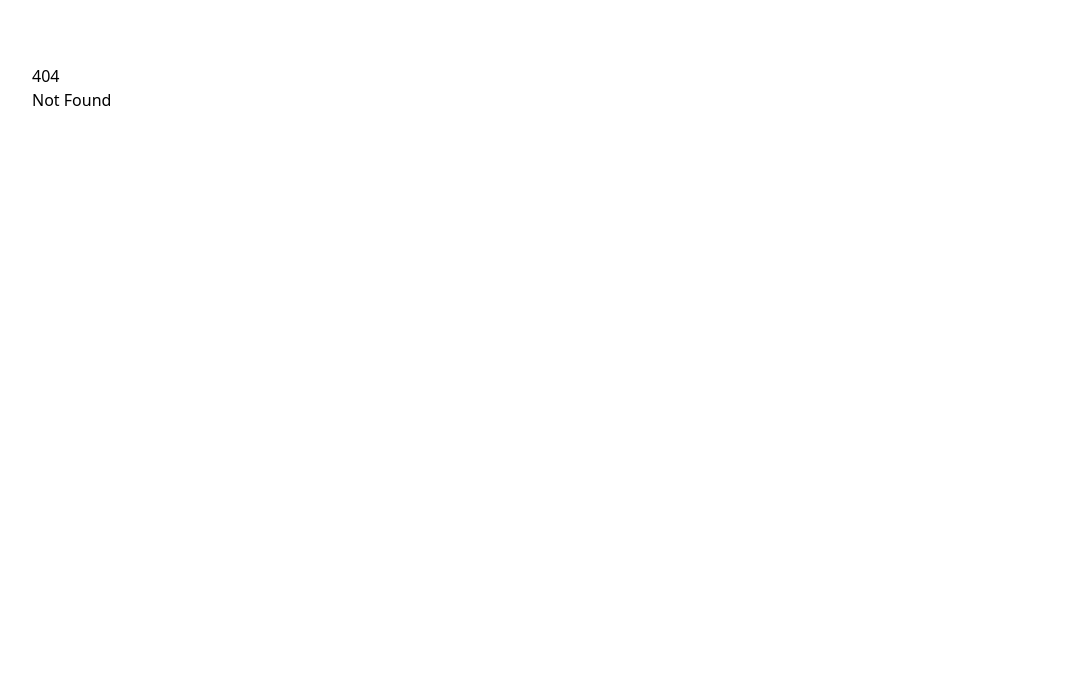
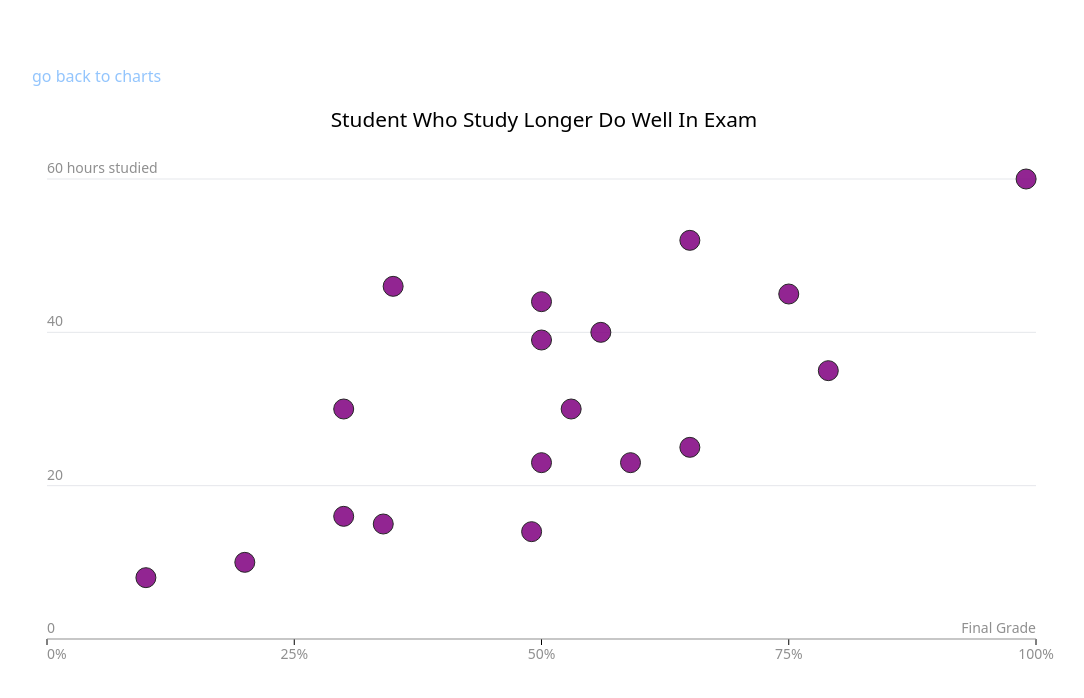
Before and after one commit to simanga-dev/learn-d3-svelte, a SvelteKit app: page /scatterplot-chart in a window 1280 px wide. Before the commit this address had no page. Shown: the top 698 px of the page, without its empty margins (96-1180 px from the left). Built offline with nearby package versions, Linux system fonts and the light colour scheme.

Commit message:
feat(scatterplot-chart): added scatterplot-chart

```diff
--- a/src/routes/+page.svelte
+++ b/src/routes/+page.svelte
@@ -1,9 +1,12 @@
 <h1 class="text-4xl pb-8">List of Chart, built with D3.js</h1>
 <ul class="text-blue-900 list-disc">
 	<li>
+		<a href="/scatterplot-chart">scatterplot-chart</a>
+	</li>
+	<li>
 		<a href="/beeswarm-chart"> beeswarm-chart</a>
 	</li>
-    <li>
+	<li>
 		<a href="/globe-viz">globe visualization</a>
-    </li>
+	</li>
 </ul>
--- /dev/null
+++ b/src/routes/scatterplot-chart/+page.svelte
@@ -0,0 +1,88 @@
+<script lang="ts">
+	import { data } from './data';
+	import { scaleLinear } from 'd3-scale';
+	import AxisX from './AxisX.svelte';
+	import AxisY from './AxisY.svelte';
+	import Tooltip from './Tooltip.svelte';
+
+	const margin = {
+		top: 20,
+		right: 20,
+		bottom: 20,
+		left: 15
+	};
+
+	let width = 400;
+	let height = 500;
+	$: innerWidth = width - margin.left - margin.right;
+	let innerHeight = height - margin.top - margin.bottom;
+	$: xScale = scaleLinear().domain([0, 100]).range([0, innerWidth]);
+	let yScale = scaleLinear().domain([0, 60]).range([innerHeight, 0]);
+
+	let hoveredData: typeof data[0]| null;
+	let radius = 10;
+</script>
+
+<a class="text-blue-300" href="/">go back to charts</a>
+
+<section>
+	<h1 class="text-center py-4 mb-2">student who study longer do well in exam</h1>
+	<div class="chart-container" bind:clientWidth={width}>
+		<svg
+			{width}
+			{height}
+			on:mouseleave={() => {
+				hoveredData = null;
+			}}
+		>
+			<g transform="translate({margin.left}, {margin.top})">
+				<AxisX {xScale} width={innerWidth} height={innerHeight} />
+				<AxisY {yScale} width={innerWidth} />
+				{#each data.sort((a, b) => a.grade - b.grade) as d}
+					<circle
+						role="button"
+						cx={xScale(d.grade)}
+						cy={yScale(d.hours)}
+						r={hoveredData == d ? radius * 2 : radius}
+						opacity={hoveredData ? (hoveredData == d ? 1 : 0.45) : 0.85}
+						fill="purple"
+						stroke="black"
+						stroke-width="1"
+						on:mouseover={() => {
+							hoveredData = d;
+						}}
+						on:focus={() => {
+							hoveredData = d;
+						}}
+						tabindex="0"
+					/>
+				{/each}
+			</g>
+		</svg>
+
+		{#if hoveredData}
+			<Tooltip {xScale} {yScale} width={innerWidth} data={hoveredData} />
+		{/if}
+	</div>
+
+	<style>
+		:global(.tick text, .axis-title) {
+			fill: #8f8f8f;
+			font-weight: 400;
+			font-size: 14px;
+		}
+
+		.chart-container {
+			position: relative;
+		}
+		circle {
+			transition: r 300ms ease, opacity 500ms ease;
+			cursor: pointer;
+		}
+		h1 {
+			font-size: 1.3rem;
+			text-transform: capitalize;
+			margin-bottom: 0.8rem;
+		}
+	</style>
+</section>
--- /dev/null
+++ b/src/routes/scatterplot-chart/AxisX.svelte
@@ -0,0 +1,27 @@
+<script lang="ts">
+	import type { ScaleLinear } from "d3-scale";
+
+
+    let xTicks = [0, 25, 50, 75, 100];
+    export let xScale: ScaleLinear<number, number, never>;
+    export let height: number;
+    export let width: number;
+</script>
+
+<g transform="translate(0, {height})">
+    {#each xTicks as tick, index}
+        <g class="tick" transform="translate({xScale(tick)}, 0)">
+            <line x1="0" x2="0" y1="0" y2="6" stroke="black" />
+            <text
+                x="0"
+                y="6"
+                dy="10"
+                dominant-baseline="middle"
+                text-anchor={index == 0 ? "start" : "middle"}>{tick}%</text
+            >
+        </g>
+    {/each}
+    <text x={width} class="axis-title" dy="-6" dominant-baseline="start" text-anchor="end" y="0">
+        Final Grade</text
+    >
+</g>
--- /dev/null
+++ b/src/routes/scatterplot-chart/AxisY.svelte
@@ -0,0 +1,16 @@
+<script lang="ts">
+	import type { ScaleLinear } from "d3-scale";
+
+
+	export let yScale: ScaleLinear<number, number, never>;
+	export let width: number;
+	let yTicks = yScale.ticks(4);
+</script>
+
+{#each yTicks as tick, index}
+	<g class="tick" transform="translate(0,{yScale(tick)})">
+		<line x1="0" y1="0" x2={width} y2="0" stroke={index == 0 ? '#8f8f8f' : '#e5e7eb'} />
+
+		<text x="0" y="-6">{tick}{index === yTicks.length - 1 ? ' hours studied' : ''}</text>
+	</g>
+{/each}
--- /dev/null
+++ b/src/routes/scatterplot-chart/Tooltip.svelte
@@ -0,0 +1,67 @@
+<script lang="ts">
+	import type { ScaleLinear } from 'd3-scale';
+
+	export let xScale: ScaleLinear<number, number, never>;
+	export let yScale: ScaleLinear<number, number, never>;
+	export let width: number;
+	import { fly } from 'svelte/transition';
+	export let data: { name: string; hours: number; grade: number }
+
+	$: x = xScale(data.grade);
+	$: y = yScale(data.hours);
+
+	let tooltipWidth: number;
+
+	const xNudge = 30;
+	const yNudge = 30;
+
+	$: xPosition = x + tooltipWidth > width ? x - tooltipWidth - xNudge : x + xNudge;
+	$: yPosition = y + yNudge;
+</script>
+
+<div
+	in:fly={{ y: -20 }}
+	out:fly={{ y: 20 }}
+	class="tooltip"
+	style="left: {xPosition}px; top: {yPosition}px"
+	bind:clientWidth={tooltipWidth}
+>
+	<h1>{data.name} <span>{data.grade}%</span></h1>
+	<h2>{data.hours} hours studied</h2>
+</div>
+
+<style>
+	.tooltip {
+		position: absolute;
+		padding: 8px 6px;
+		background: white;
+		box-shadow: rgba(0, 0, 0, 0.15) 2px 3px 8px;
+		border-radius: 3px;
+		pointer-events: none;
+		transition: top 300ms ease, left 300ms ease;
+	}
+
+	h1 {
+		font-size: 1rem;
+		font-weight: 500;
+		margin-bottom: 6px;
+		width: 100%;
+	}
+
+	h2 {
+		font-size: 0.8rem;
+		font-weight: 300;
+		text-transform: uppercase;
+	}
+
+	span {
+		background: #dda0dd50;
+		font-size: 80%;
+		margin-left: 2px;
+		padding: 2px 4px;
+		display: inline-block;
+		vertical-align: bottom;
+		border-radius: 3px;
+		color: rgba(0, 0, 0, 0.7);
+	}
+</style>
--- /dev/null
+++ b/src/routes/scatterplot-chart/data.ts
@@ -0,0 +1,20 @@
+export const data = [
+    { name: "Antonio", hours: 44, grade: 50 },
+    { name: "Sai", hours: 60, grade: 99 },
+    { name: "Yohan", hours: 23, grade: 50 },
+    { name: "Krishna", hours: 15, grade: 34 },
+    { name: "Jennifer", hours: 10, grade: 20 },
+    { name: "Cedric", hours: 25, grade: 65 },
+    { name: "Jaylen", hours: 46, grade: 35 },
+    { name: "Ethan", hours: 30, grade: 30 },
+    { name: "Roy", hours: 8, grade: 10 },
+    { name: "Denizhan", hours: 35, grade: 79 },
+    { name: "J", hours: 52, grade: 65 },
+    { name: "Greyson", hours: 39, grade: 50 },
+    { name: "Marshall", hours: 16, grade: 30 },
+    { name: "Jonny", hours: 30, grade: 53 },
+    { name: "McKenna", hours: 40, grade: 56 },
+    { name: "Drake", hours: 45, grade: 75 },
+    { name: "Justin", hours: 14, grade: 49 },
+    { name: "Joe", hours: 23, grade: 59 }
+];
```
